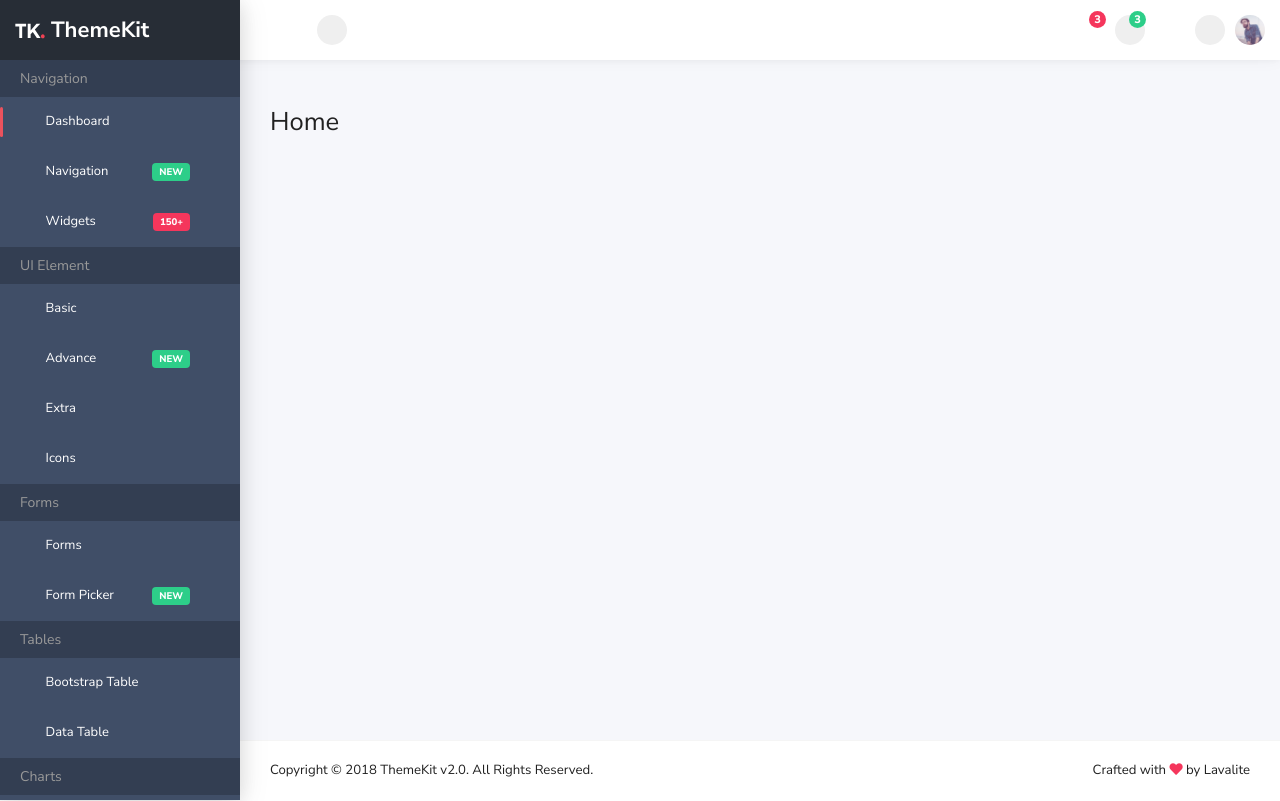
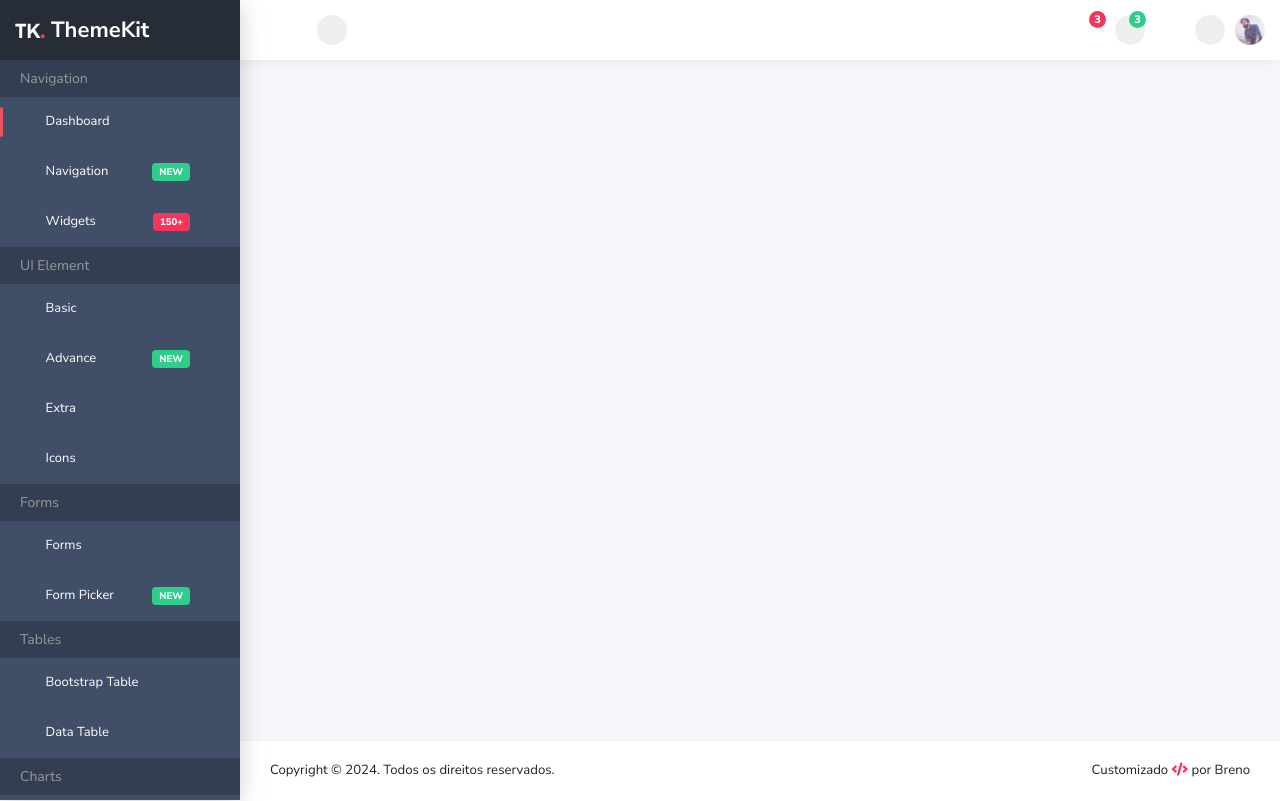
Before and after one commit to TaviloBreno/estacionamento, a CodeIgniter app: page /database/ in a window 1280 px wide. Run offline with CodeIgniter, Linux system fonts and the light colour scheme; some web fonts are replaced.

Commit message:
Updated the title and footer of our project.

```diff
--- a/application/controllers/Home.php
+++ b/application/controllers/Home.php
@@ -5,7 +5,11 @@ class Home extends CI_Controller
 {
 	public function index()
 	{
-		$this->load->view('layout/header');
+		$data = array(
+			'titulo' => 'Home',
+		);
+
+		$this->load->view('layout/header', $data);
 		$this->load->view('home/index');
 		$this->load->view('layout/footer');
 	}
--- a/application/views/home/index.php
+++ b/application/views/home/index.php
@@ -8,15 +8,15 @@
 		<div class="main-content">
 			<div class="container-fluid">
 
-				<h1>Home</h1>
+
 
 			</div>
 		</div>
 
 		<footer class="footer">
 			<div class="w-100 clearfix">
-				<span class="text-center text-sm-left d-md-inline-block">Copyright © 2018 ThemeKit v2.0. All Rights Reserved.</span>
-				<span class="float-none float-sm-right mt-1 mt-sm-0 text-center">Crafted with <i class="fa fa-heart text-danger"></i> by <a href="http://lavalite.org/" class="text-dark" target="_blank">Lavalite</a></span>
+				<span class="text-center text-sm-left d-md-inline-block">Copyright © <?php echo date('Y'); ?>. Todos os direitos reservados.</span>
+				<span class="float-none float-sm-right mt-1 mt-sm-0 text-center">Customizado <i class="fa fa-code text-danger"></i> por <a href="#" class="text-dark" target="_blank">Breno</a></span>
 			</div>
 		</footer>
 
--- a/application/views/layout/header.php
+++ b/application/views/layout/header.php
@@ -3,7 +3,7 @@
 <head>
 	<meta charset="utf-8">
 	<meta http-equiv="x-ua-compatible" content="ie=edge">
-	<title>ThemeKit - Admin Template</title>
+	<title>Park Now | <?php echo (isset($titulo) ? $titulo : 'Seu carro em boas mãos!'); ?></title>
 	<meta name="description" content="">
 	<meta name="keywords" content="">
 	<meta name="viewport" content="width=device-width, initial-scale=1">
```
